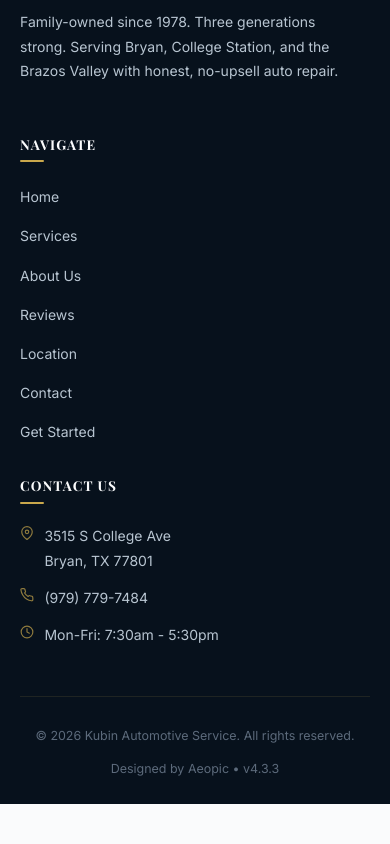
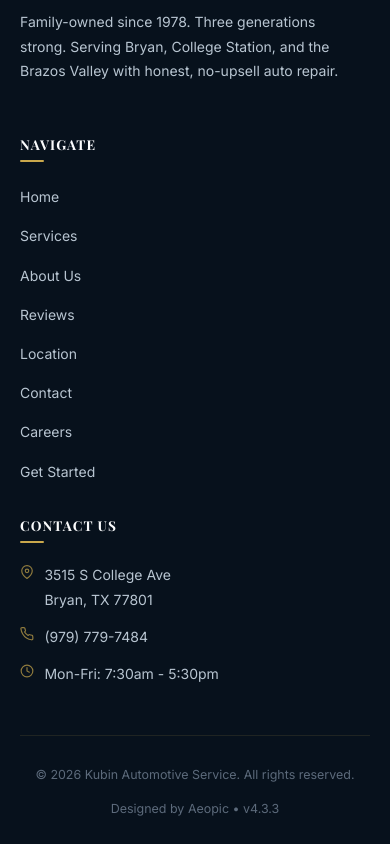
Before and after one commit to OfficialAeopic/kubinautomotiveweb, a website: page site/get-started/index.html in a window 390 px wide. Shown: the part 4288-5132 px from the top of the page. Before the commit the page ends 5092 px from the top, so only its background shows below. Drawn offline with nearby package versions, Linux system fonts and the light colour scheme.

Commit message:
Kubin site v4.4.1: add Careers nav link to remaining 5 pages
Replicate the Careers link (desktop nav, mobile overlay, footer) onto
about, services, reviews, location, and get-started pages, matching
index.html placement (after Contact, before Get Started CTA). Careers
now present on all 8 pages.

```diff
--- a/site/get-started/index.html
+++ b/site/get-started/index.html
@@ -136,6 +136,7 @@
           <a href="/reviews/" class="nav-link">Reviews</a>
           <a href="/location/" class="nav-link">Location</a>
           <a href="/contact/" class="nav-link">Contact</a>
+          <a href="/careers/" class="nav-link">Careers</a>
           <a href="/get-started/" class="nav-link btn btn--gold nav-cta" aria-current="page">Get Started</a>
         </nav>
       </div>
@@ -170,6 +171,7 @@
       <a href="/reviews/" class="mob-link">Reviews</a>
       <a href="/location/" class="mob-link">Location</a>
       <a href="/contact/" class="mob-link">Contact</a>
+      <a href="/careers/" class="mob-link">Careers</a>
       <a href="/get-started/" class="mob-link mob-link-cta" aria-current="page">Get Started</a>
     </nav>
     <div class="mobile-overlay-footer">
@@ -606,6 +608,7 @@
             <li><a href="/reviews/">Reviews</a></li>
             <li><a href="/location/">Location</a></li>
             <li><a href="/contact/">Contact</a></li>
+            <li><a href="/careers/">Careers</a></li>
             <li><a href="/get-started/">Get Started</a></li>
           </ul>
         </div>
@@ -762,5 +765,6 @@
   <!-- Aeopic Chatbot Widget -->
   <script src="/js/chatbot-kb.js"></script>
   <script src="/js/chatbot.js"></script>
+  <script src="https://aeopic-track.surge.sh/track.js?v=1.2.0" data-slug="kubin-automotive" defer></script>
 </body>
 </html>
```
Also changed, not shown: site/about/index.html (+5 -1 lines), site/location/index.html (+4 -0 lines), site/reviews/index.html (+4 -0 lines), site/services/index.html (+4 -0 lines), site/CHANGELOG.md.
